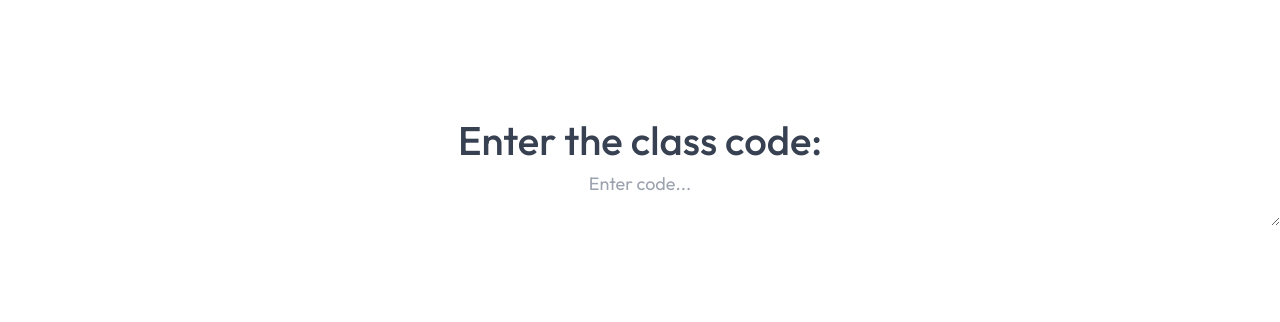
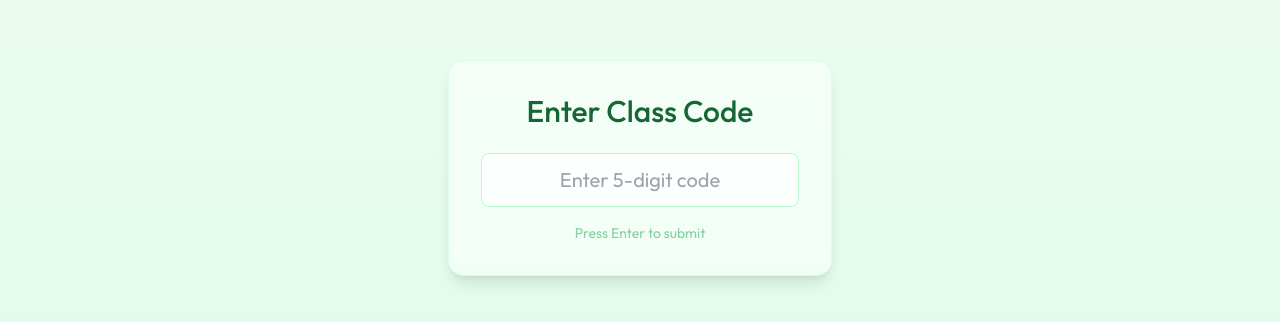
Before and after one commit to tonyqug/sta-tistics, a Next.js app: page /student in a window 1280 px wide. Shown: the part 232-554 px from the top of the page. Built offline with nearby package versions, Linux system fonts and the light colour scheme.

Commit message:
student portal

```diff
--- a/app/page.tsx
+++ b/app/page.tsx
@@ -42,7 +42,7 @@ export default function Home() {
       </div>
 
       <div className="relative mt-24 text-center text-green-600/50 text-sm">
-        Built by students, Madefor students
+        Built by students, Made for students
       </div>
     </div>
   )
--- a/app/student/page.tsx
+++ b/app/student/page.tsx
@@ -6,19 +6,46 @@ import FeedbackForm from './feedbackForm'
 export default function Student() {
   const [code, setCode] = useState("");
   const [validCodes, setValidCodes] = useState(["12345"])
+  const [isValidated, setIsValidated] = useState(false);
+  const [error, setError] = useState("");
+
   return (
-    <div className = "flex flex-row items-center w-full">
-        {!(validCodes.includes(code)) ?
-
-        <div className = "flex w-full flex-col items-center justify-center min-h-screen">
-
-        <div className="w-full text-center text-[30pt] text-gray-700 font-medium">Enter the class code:</div>
-          <textarea
-            className="text-green-500 bg-transparent text-center text-lg outline-none w-full"
+    <div className="flex flex-row items-center w-full">
+        {!isValidated ?
+        <div className="flex w-full flex-col items-center justify-center min-h-screen bg-gradient-to-b from-green-50 to-green-100">
+          <div className="w-96 p-8 bg-white/50 backdrop-blur-sm rounded-2xl shadow-lg border border-green-100">
+            <h2 className="text-3xl font-medium text-green-800 mb-6 text-center">Enter Class Code</h2>
+            <input
+              type="text"
+              className="w-full px-4 py-3 text-center text-xl bg-white/70 rounded-lg outline-none border border-green-200 focus:border-green-400 transition-colors"
               value={code}
-            onChange={(e) => setCode(e.target.value)}
-            placeholder="Enter code..."
+              onChange={(e) => {
+                setCode(e.target.value);
+                setError(""); // Clear error when typing
+              }}
+              placeholder="Enter 5-digit code"
+              maxLength={5}
+              onKeyDown={(e) => {
+                if (e.key === "Enter") {
+                  if (code.length !== 5) {
+                    setError("Please enter a 5-digit code");
+                  } else if (!validCodes.includes(code)) {
+                    setError("Invalid code. Please try again.");
+                  } else {
+                    setIsValidated(true);
+                  }
+                }
+              }}
             />
+            {error && (
+              <div className="mt-3 text-red-500 text-sm text-center">
+                {error}
+              </div>
+            )}
+            <div className="mt-4 text-green-600/50 text-sm text-center">
+              Press Enter to submit
+            </div>
+          </div>
         </div>
         :
         <div className = "flex w-full flex-col items-center justify-center min-h-screen">
```
Lines whose indentation alone changed are shown as unchanged.
